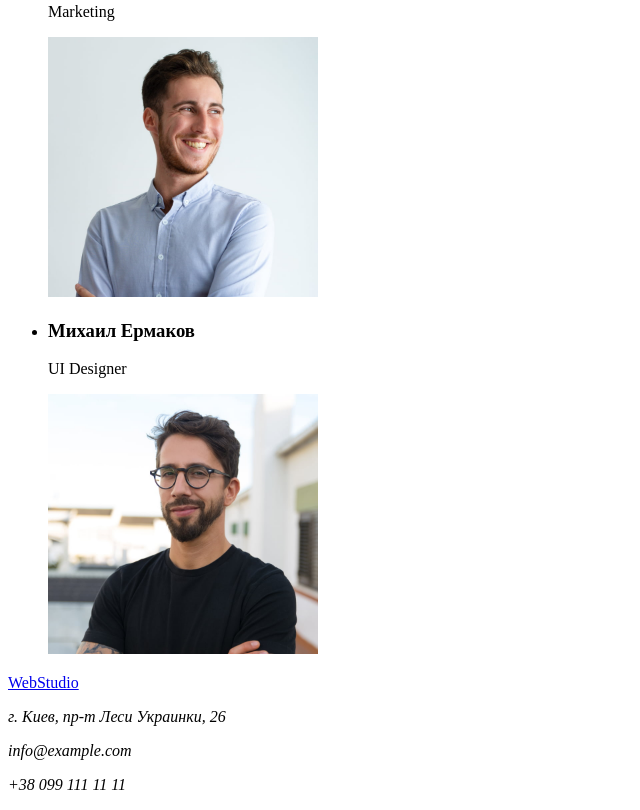
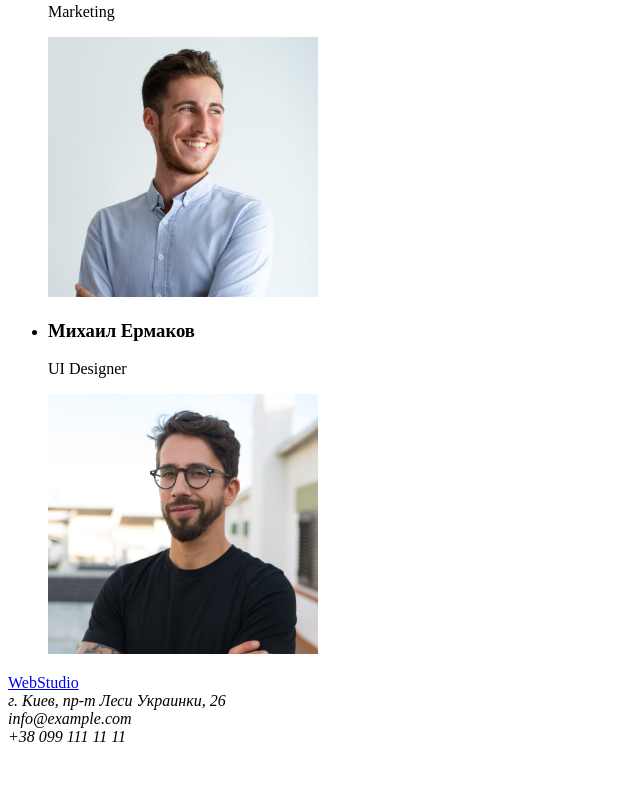
Before and after one commit to mrSedmor/goit-markup-hw-01, a plain HTML site: page index.html in a window 1280 px wide. Shown: the part 2401-3211 px from the top of the page, without its empty margins (0-640 px from the left). After the commit the page ends 3155 px from the top, so only its background shows below. Drawn offline with Linux system fonts and the light colour scheme.

Commit message:
Вносит мелкие правки

```diff
--- a/index.html
+++ b/index.html
@@ -7,7 +7,7 @@
     <title>Студия</title>
   </head>
   <body>
-    <!-- Верхняя линия -->
+    <!-- Верхняя линия (здесь и далее - названия из макета)-->
     <header>
       <nav>
         <a href="./index.html">WebStudio</a>
@@ -18,6 +18,7 @@
           <li><a href="./contacts.html">Контакты</a></li>
         </ul>
       </nav>
+      <!-- Как следующее правильней разметить? -->
       <ul>
         <li>info@devstudio.com</li>
         <li>+38 096 111 11 11</li>
@@ -25,7 +26,7 @@
     </header>
 
     <main>
-      <!-- Шапка?! -->
+      <!-- Шапка -->
       <section>
         <h1>Эффективные решения<br />для вашего бизнеса</h1>
         <button type="button">Заказать услугу</button>
@@ -143,9 +144,9 @@
       <a href="./index.html">WebStudio</a>
       <!-- Адрес -->
       <address>
-        <p>г. Киев, пр-т Леси Украинки, 26</p>
-        <p>info@example.com</p>
-        <p>+38 099 111 11 11</p>
+        г. Киев, пр-т Леси Украинки, 26<br />
+        info@example.com<br />
+        +38 099 111 11 11
       </address>
     </footer>
   </body>
```
